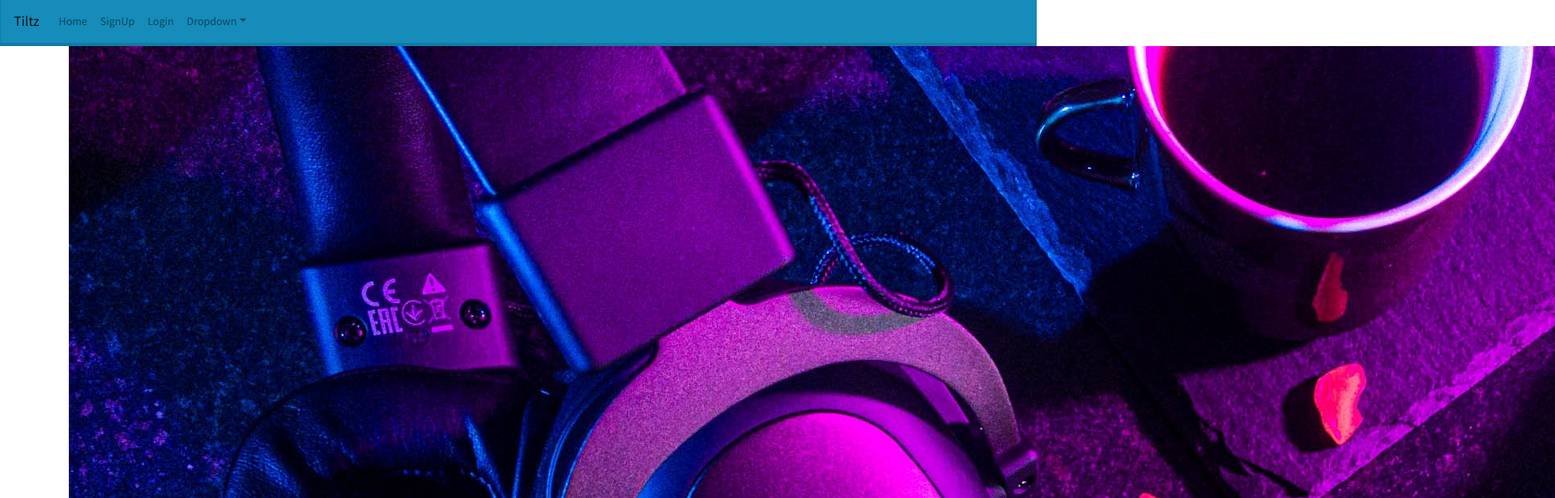
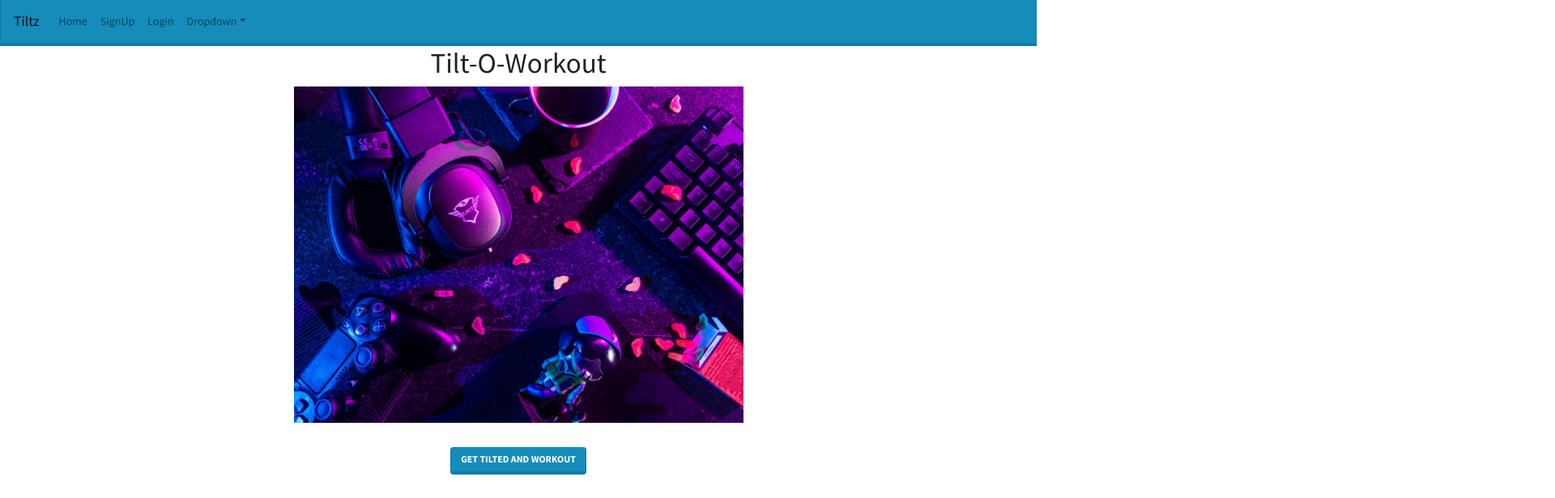
Before and after one commit to redxzeta/liquid-app, a React (Create React App) app in the folder liquid-react-app/: page / in a window 1280 px wide. Shown: the top 616 px of the page at 81% size, 1920 px wide, since content can reach past the window. Built offline with nearby package versions, Linux system fonts and the light colour scheme.

Commit message:
landing page

```diff
--- a/liquid-react-app/src/components/home/LandingPage.js
+++ b/liquid-react-app/src/components/home/LandingPage.js
@@ -1,13 +1,18 @@
 import React from "react";
+import { Button } from "react-bootstrap";
 import LandingImage from "../../assets/images/LandingImage.jpg";
+import "./landingpage.css";
 export default function LandingPage() {
   return (
-    <div>
+    <div className="landingpage">
+      <h1>Tilt-O-Workout</h1>
       <img
         src={LandingImage}
         alt="tiltz"
-        style={{ width: "auto", height: "auto" }}
+        style={{ width: "50%", height: "auto" }}
       />
+      <br />
+      <Button>Get Tilted and Workout</Button>
     </div>
   );
 }
--- /dev/null
+++ b/liquid-react-app/src/components/home/landingpage.css
@@ -0,0 +1,10 @@
+.landingpage{
+text-align: center;
+}
+
+.landingpage img{
+margin-bottom: 30px;
+}
+.button {
+
+}
```
